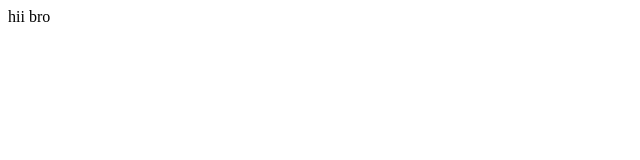
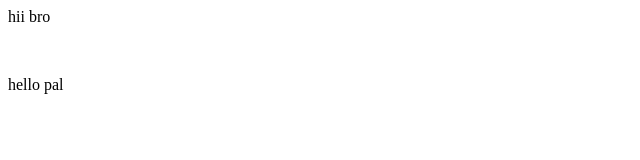
Before and after one commit to ParasShah45/paras-demo, a plain HTML site: page index.html in a window 1280 px wide. Shown: the full height of the page, 0-640 px from the left. Drawn offline with Linux system fonts and the light colour scheme.

Commit message:
Add new line in index.html and README.me file

```diff
--- a/index.html
+++ b/index.html
@@ -1 +1,3 @@
 <p>hii bro</p>
+<br>
+<p> hello pal</p>
```
Also changed, not shown: 1 other file.
